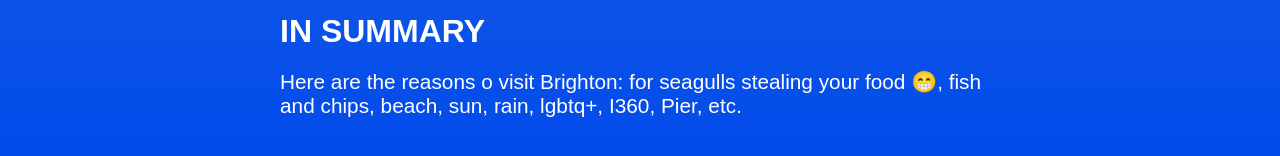
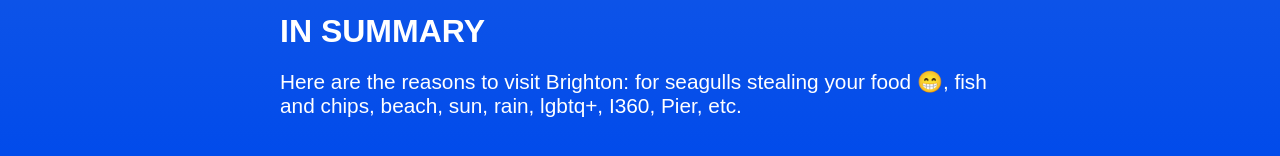
Before and after one commit to sul-devs/hometown-homepage, a plain HTML site: page index.html in a window 1280 px wide. Shown: the part 3379-3535 px from the top of the page. Drawn offline with Linux system fonts and the light colour scheme; a web font is replaced by a local one.

Commit message:
Fix typo in footer.

```diff
--- a/index.html
+++ b/index.html
@@ -101,7 +101,7 @@
     <footer id="footer">
       <h2>In Summary</h2>
       <p>
-        Here are the reasons o visit Brighton: for seagulls stealing your food
+        Here are the reasons to visit Brighton: for seagulls stealing your food
         😁, fish and chips, beach, sun, rain, lgbtq+, I360, Pier, etc.
       </p>
     </footer>
```
